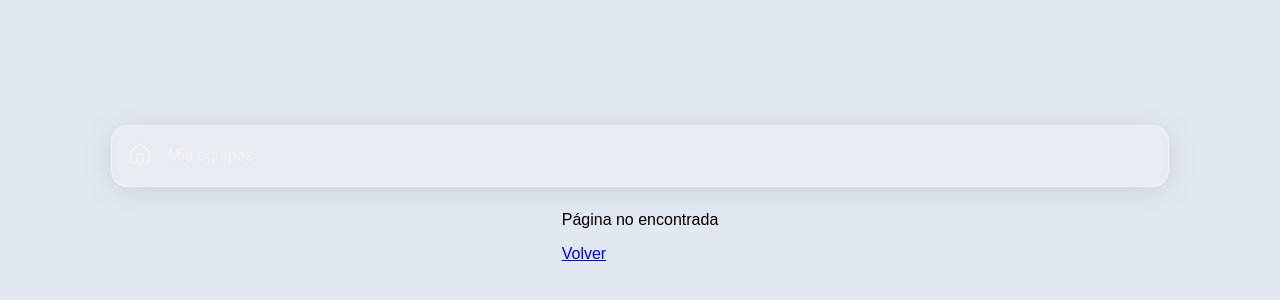
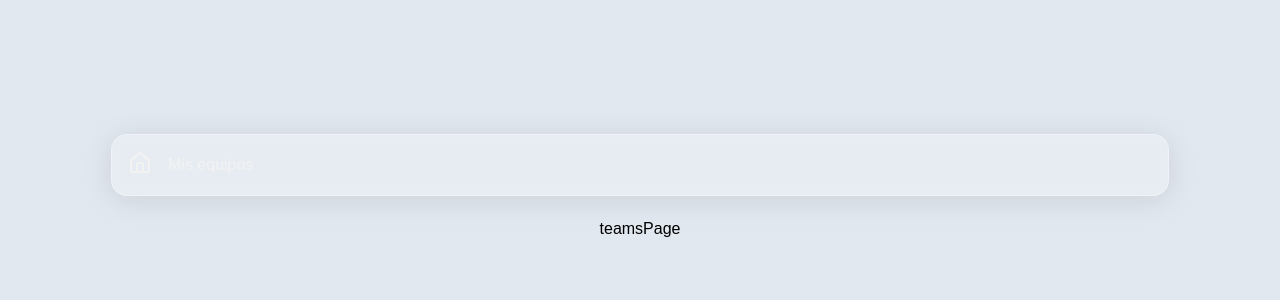
Before and after one commit to Adr1Est/pokemon-battle-simulator, a React (Vite) app: page /teams in a window 1280 px wide. Shown: the part 206-506 px from the top of the page. Built offline with nearby package versions, Linux system fonts and the light colour scheme.

Commit message:
teams route

```diff
--- /dev/null
+++ b/src/pages/TeamsPage.jsx
@@ -0,0 +1,9 @@
+import classes from "@/pages/TeamsPage.module.css"
+
+export default function TeamsPage() {
+  return (
+    <div>
+      <p>teamsPage</p>
+    </div>
+  )
+}
--- a/src/router.jsx
+++ b/src/router.jsx
@@ -2,6 +2,7 @@ import { createBrowserRouter } from "react-router";
 import App from "@/App";
 import CreateTeamPage from "@/pages/CreateTeamPage";
 import NotFoundPage from "@/pages/NotFoundPage";
+import TeamsPage from "@/pages/TeamsPage";
 
 const router = createBrowserRouter([
   {
@@ -9,6 +10,7 @@ const router = createBrowserRouter([
     Component: App,
     children: [
       { index: true, Component: CreateTeamPage },
+      { path: "teams", Component: TeamsPage },
       { path: "*", Component: NotFoundPage },
     ],
   },
```
Also changed, not shown: src/pages/TeamsPage.module.css (added).
